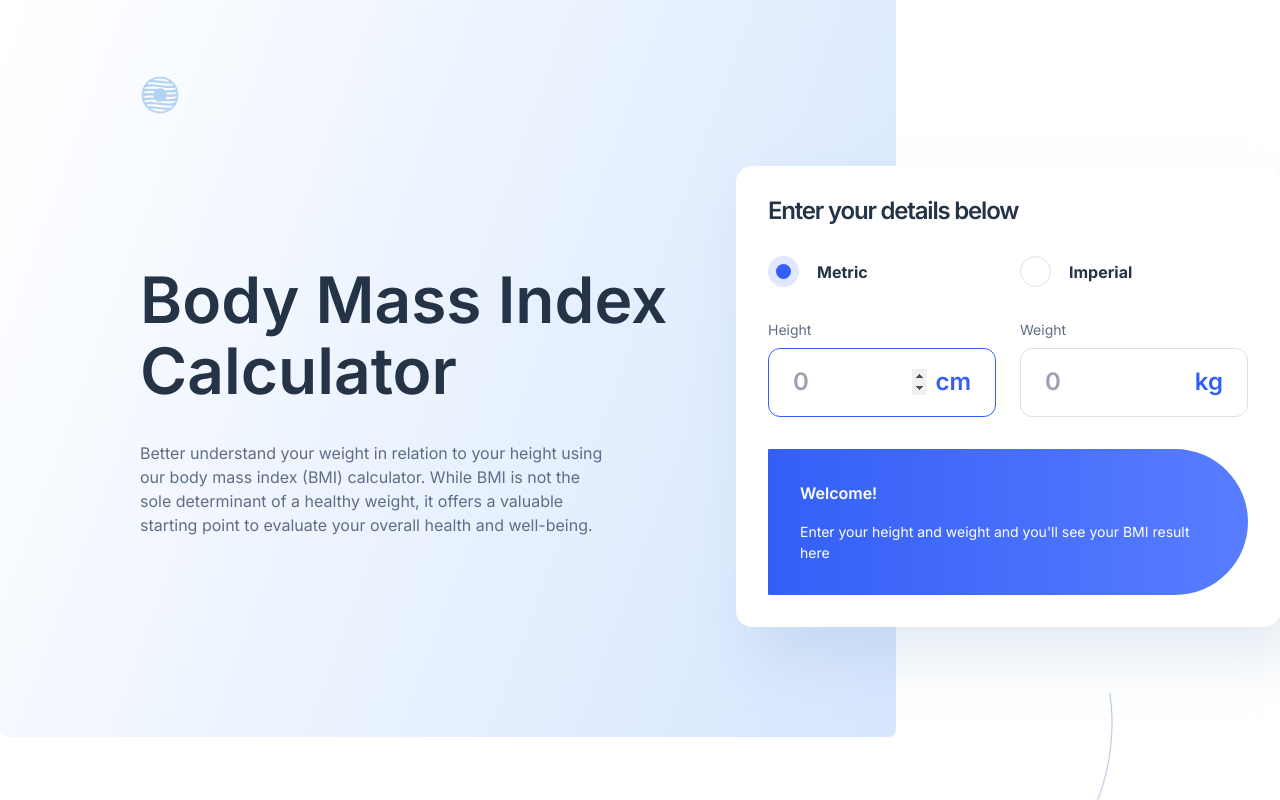
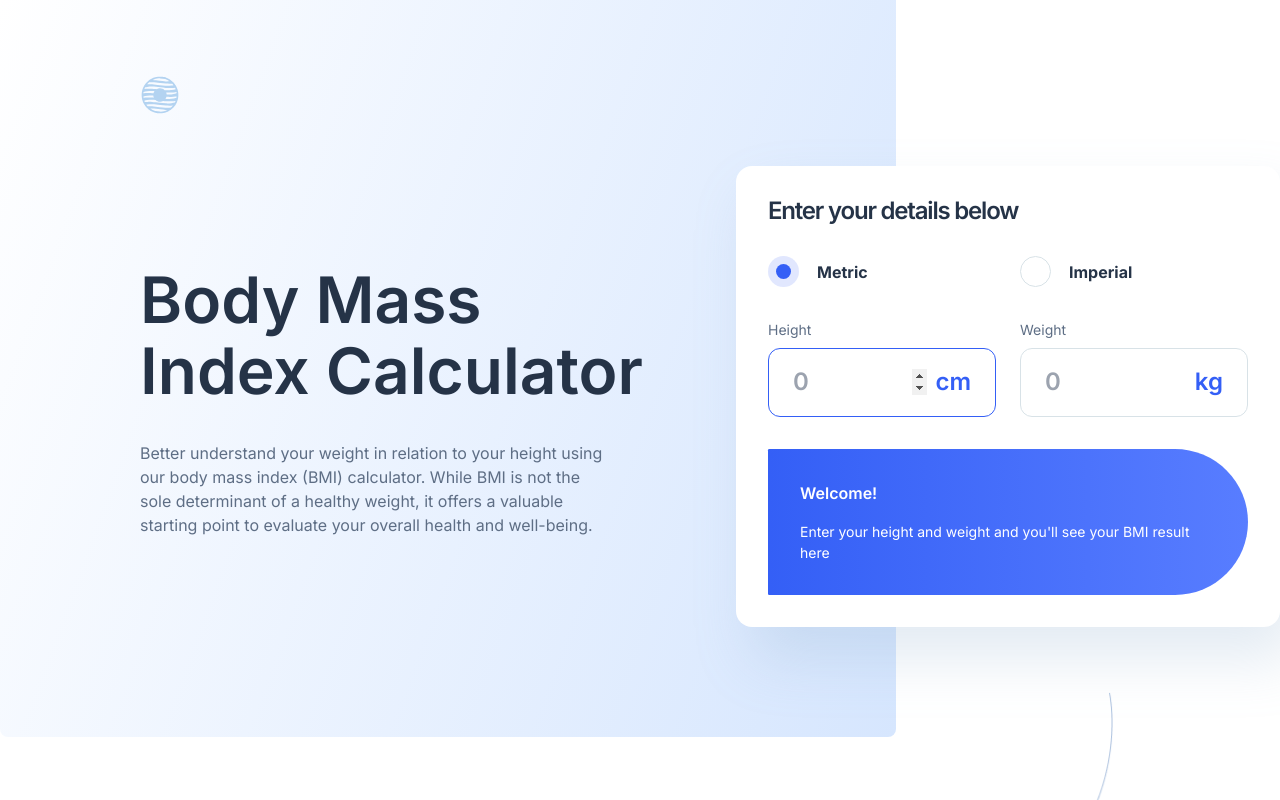
Before and after one commit to sbarciela/bmi-calculator, a Next.js app: page / in a window 1280 px wide. Shown: the top 800 px of the page. Built offline with nearby package versions, Linux system fonts and the light colour scheme.

Commit message:
cambios en titulo heroe section

```diff
--- a/src/components/HeroeSection.jsx
+++ b/src/components/HeroeSection.jsx
@@ -8,7 +8,7 @@ function HeroeSection({metric, toggleMetric, toggleImperial, result, bmiResult ,
         <div className="h-[640px] gradient1 rounded-b-lg flex flex-wrap justify-center content-start px-6 pt-8 md:px-[43px] xl:w-[70%] xl:h-[737px] xl:px-[140px] xl:pt-[75px] xl:pb-[200px] xl:flex-col xl:justify-between" >
             <div className='w-full flex justify-center xl:justify-start'><GameIcon className="text-iconmain xl:text-hxl" /></div>
             <div className='xl:max-w-[564px]'>
-                <h1 className='text-hl font-semibold text-center py-6 text-gunmetal md:pt-10 xl:text-left xl:text-hxl xl:pt-0 xl:pb-[35px]'>Body Mass Index Calculator</h1>
+                <h1 className='text-hl font-semibold text-center py-6 text-gunmetal md:pt-10 xl:text-left xl:text-hxl xl:pt-0 xl:pb-[35px]'>Body Mass <span className='xl:block'>Index Calculator</span></h1>
                 <p className=' text-m text-center text-darkelectric xl:text-left xl:max-w-[465px]'>Better understand your weight in relation to your height using our body mass index (BMI) calculator. While BMI is not the sole determinant of a healthy weight, it offers a valuable starting point to evaluate your overall health and well-being.</p>
             </div>
         </div>
```
